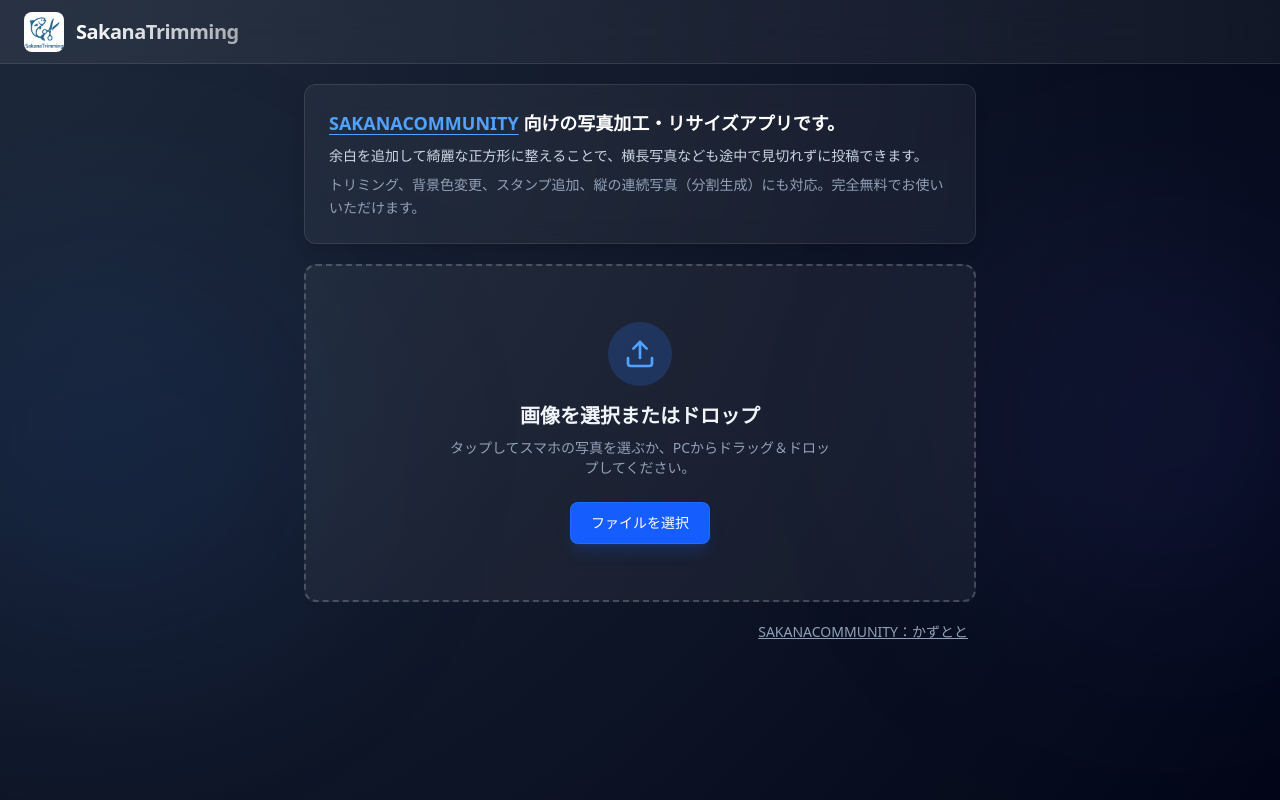
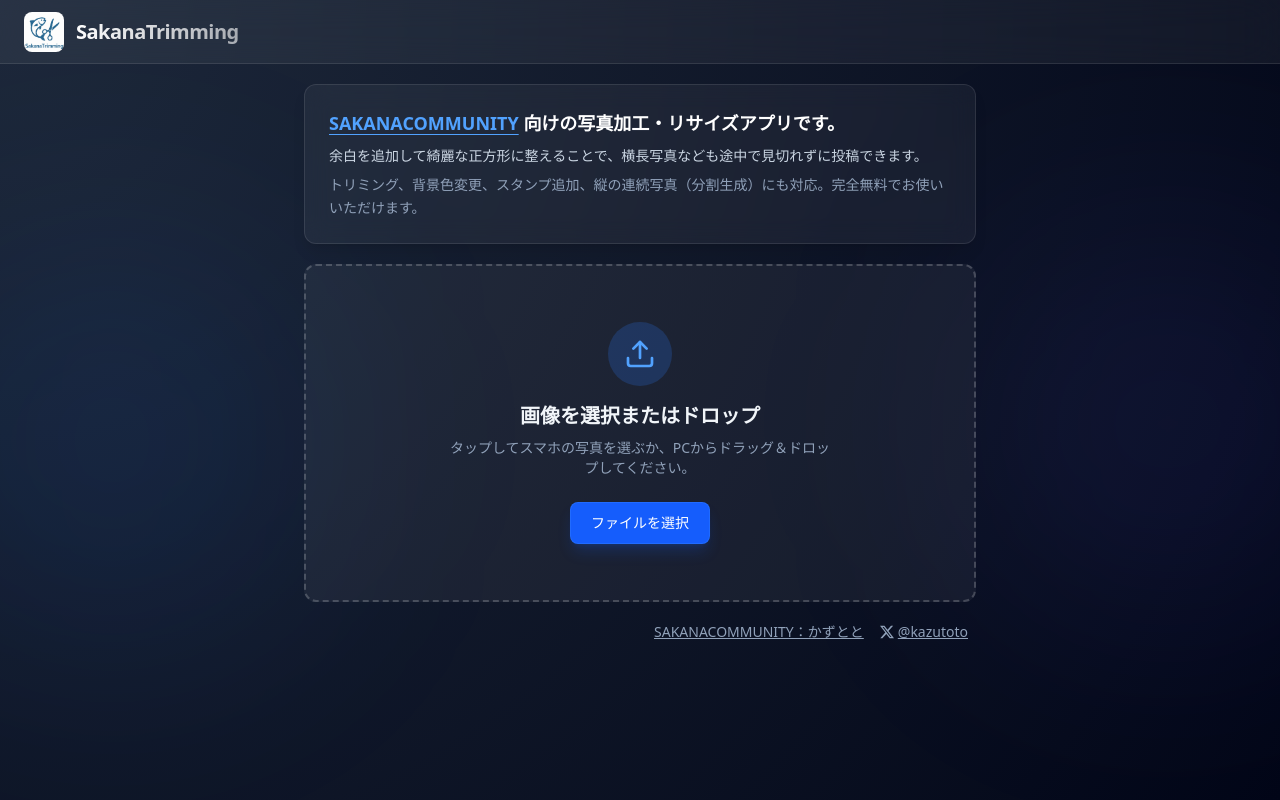
Before and after one commit to kazutoto/SakanaTrimming, a React (Vite) app: page / in a window 1280 px wide. Built offline with nearby package versions, Linux system fonts and the light colour scheme.

Commit message:
feat: add X profile link to footer
Update the footer layout to include a link to the developer's X profile alongside the community link.

```diff
--- a/src/App.tsx
+++ b/src/App.tsx
@@ -919,7 +919,7 @@
                 ファイルを選択
               </span>
             </div>
-            <div className="w-full flex justify-end px-2">
+            <div className="w-full flex flex-wrap justify-end gap-x-4 gap-y-2 px-2">
               <a
                 href="https://sns.plusmember.jp/sakanaquarium/R7BaPbkoWZ/mypage"
                 target="_blank"
@@ -927,6 +927,17 @@
                 className="text-slate-400 hover:text-slate-300 text-xs sm:text-sm underline transition-colors"
               >
                 SAKANACOMMUNITY：かずとと
+              </a>
+              <a
+                href="https://x.com/kkawabe"
+                target="_blank"
+                rel="noopener noreferrer"
+                className="text-slate-400 hover:text-slate-300 text-xs sm:text-sm transition-colors flex items-center gap-1"
+              >
+                <svg viewBox="0 0 24 24" fill="currentColor" className="w-3 h-3 sm:w-3.5 sm:h-3.5">
+                  <path d="M18.901 1.153h3.68l-8.04 9.19L24 22.846h-7.406l-5.8-7.584-6.638 7.584H.474l8.6-9.83L0 1.154h7.594l5.243 6.932ZM17.61 20.644h2.039L6.486 3.24H4.298Z" />
+                </svg>
+                <span className="underline">@kazutoto</span>
               </a>
             </div>
           </div>
```
